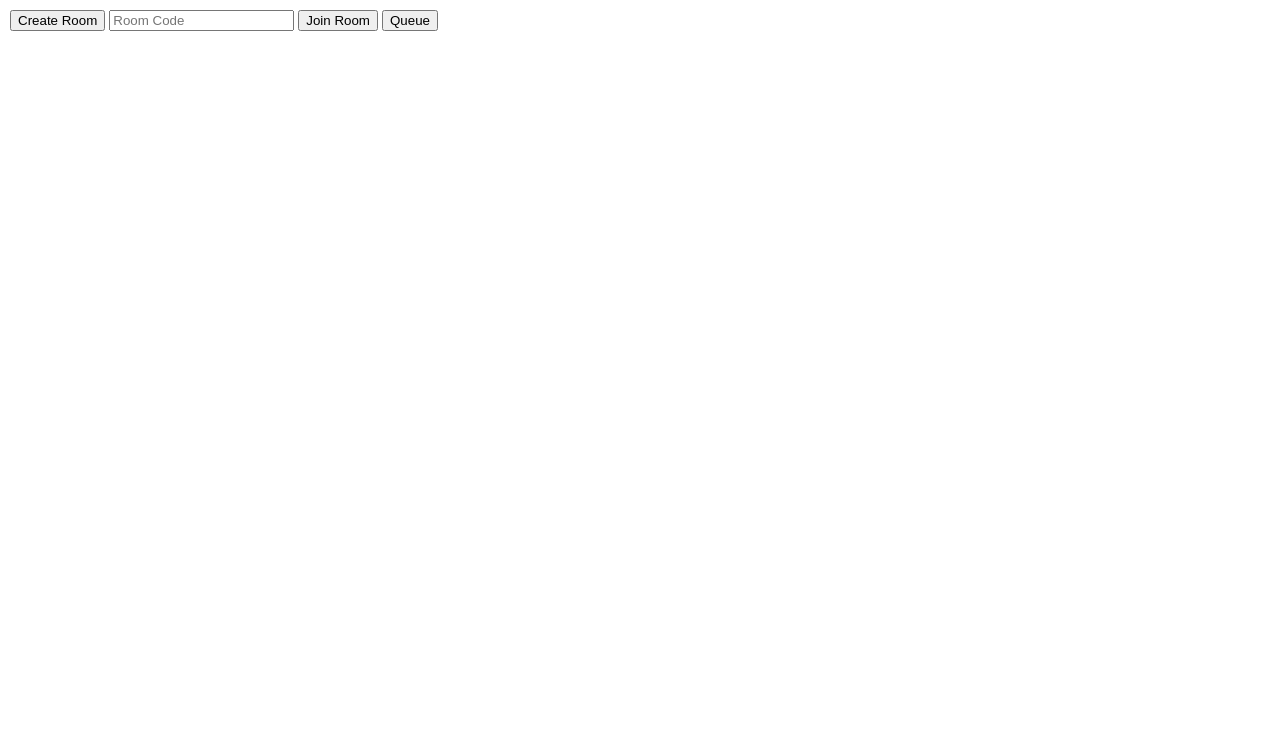
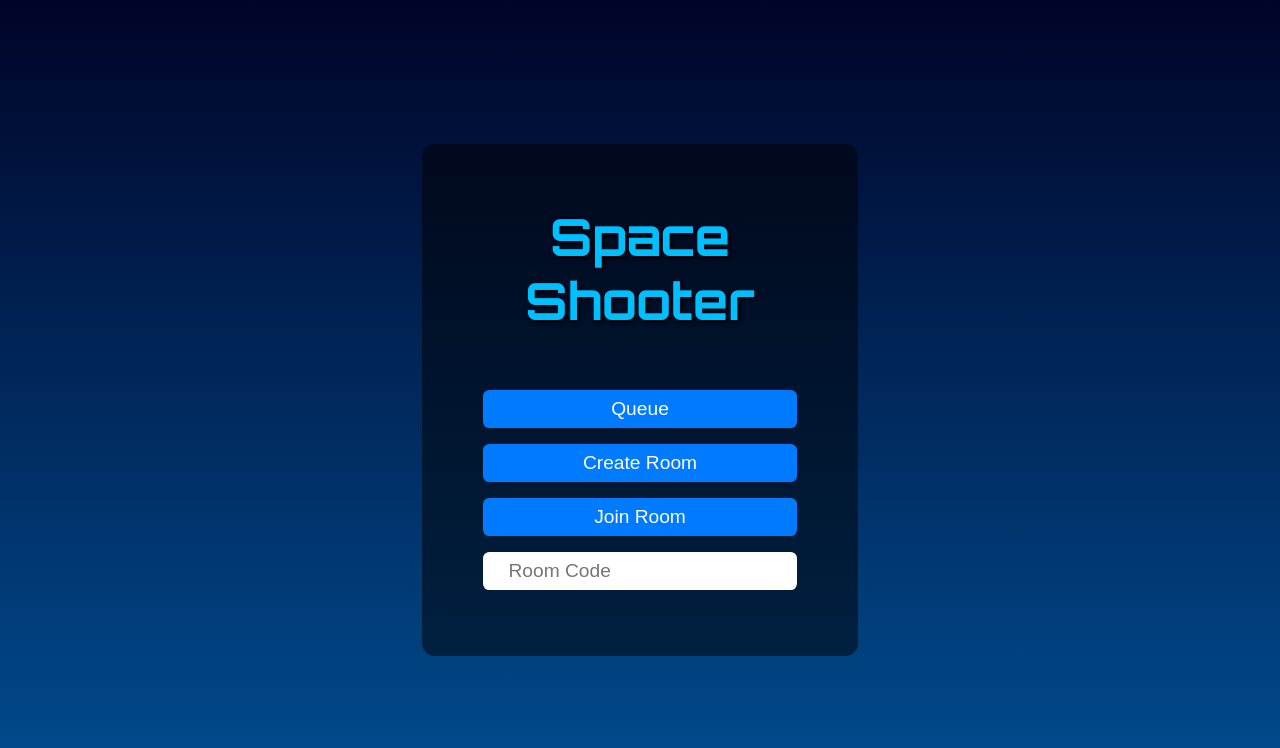
Before and after one commit to Aryan-Vora/SpaceShooter, a website: page public/index.html in a window 1280 px wide. Drawn offline with nearby package versions, Linux system fonts and the light colour scheme; no server answers.

Commit message:
ui changes

```diff
--- a/public/game.js
+++ b/public/game.js
@@ -12,7 +12,8 @@ const player = {
   width: 50,
   height: 50,
   color: "blue",
-  speed: 0,
+  speedX: 0,
+  speedY: 0,
   maxSpeed: 4,
 };
 
@@ -25,7 +26,7 @@ socket.on("roomCreated", (data) => {
   roomCode = data.roomCode;
   playerId = data.playerId;
   document.getElementById("status").innerText = `Room created: ${roomCode}`;
-  hideControls();
+  hideInitialUI();
   initPlayerPosition();
 });
 
@@ -33,7 +34,7 @@ socket.on("roomJoined", (data) => {
   roomCode = data.roomCode;
   playerId = data.playerId;
   document.getElementById("status").innerText = `Joined room: ${roomCode}`;
-  hideControls();
+  hideInitialUI();
   initPlayerPosition();
 });
 
@@ -64,8 +65,10 @@ document.getElementById("queue").addEventListener("click", () => {
   socket.emit("queue");
 });
 
-function hideControls() {
-  document.getElementById("controls").style.display = "none";
+function hideInitialUI() {
+  document.getElementById("container").style.display = "none";
+  canvas.style.display = "block";
+  document.body.style.background = "#000000"; // Change background to black
 }
 
 function initPlayerPosition() {
@@ -82,7 +85,7 @@ function draw() {
     const isCurrentPlayer = id === playerId;
 
     let drawX = p.x;
-    let drawY = isCurrentPlayer ? canvas.height - p.height : 0;
+    let drawY = isCurrentPlayer ? canvas.height - p.height - 10 : 10; // Ensure opponent is at the top
 
     ctx.fillStyle = p.color;
     ctx.fillRect(drawX, drawY, p.width, p.height);
@@ -91,21 +94,35 @@ function draw() {
 
 function updatePlayer() {
   if (keys["ArrowLeft"] || keys["a"] || keys["A"]) {
-    player.speed = -player.maxSpeed;
+    player.speedX = -player.maxSpeed;
   } else if (keys["ArrowRight"] || keys["d"] || keys["D"]) {
-    player.speed = player.maxSpeed;
+    player.speedX = player.maxSpeed;
   } else {
-    player.speed = 0;
+    player.speedX = 0;
   }
 
-  player.x += player.speed;
+  if (keys["ArrowUp"] || keys["w"] || keys["W"]) {
+    player.speedY = -player.maxSpeed;
+  } else if (keys["ArrowDown"] || keys["s"] || keys["S"]) {
+    player.speedY = player.maxSpeed;
+  } else {
+    player.speedY = 0;
+  }
 
+  player.x += player.speedX;
+  player.y += player.speedY;
+
+  // Constrain player to screen boundaries
   if (player.x < 0) player.x = 0;
   if (player.x + player.width > canvas.width)
     player.x = canvas.width - player.width;
+  if (player.y < canvas.height - canvas.height * 0.2)
+    player.y = canvas.height - canvas.height * 0.2;
+  if (player.y + player.height > canvas.height)
+    player.y = canvas.height - player.height;
 
   if (roomCode) {
-    socket.emit("move", {roomCode, x: player.x});
+    socket.emit("move", {roomCode, x: player.x, y: player.y});
   }
 }
 
--- a/public/index.html
+++ b/public/index.html
@@ -4,29 +4,24 @@
     <meta charset="UTF-8" />
     <meta name="viewport" content="width=device-width, initial-scale=1.0" />
     <title>Multiplayer Space Shooter</title>
-    <style>
-      body {
-        margin: 0;
-        overflow: hidden;
-      }
-      canvas {
-        display: block;
-      }
-      #controls {
-        position: absolute;
-        top: 10px;
-        left: 10px;
-        z-index: 10;
-      }
-    </style>
+    <link
+      href="https://fonts.googleapis.com/css2?family=Orbitron:wght@400;700&display=swap"
+      rel="stylesheet"
+    />
+    <link rel="stylesheet" href="styles.css" />
   </head>
   <body>
-    <div id="controls">
-      <button id="createRoom">Create Room</button>
-      <input type="text" id="roomCode" placeholder="Room Code" />
-      <button id="joinRoom">Join Room</button>
-      <button id="queue">Queue</button>
-      <p id="status"></p>
+    <div id="container">
+      <div id="logo-container">
+        <h1 id="logo-text">Space Shooter</h1>
+      </div>
+      <div id="controls">
+        <button id="queue">Queue</button>
+        <button id="createRoom">Create Room</button>
+        <button id="joinRoom">Join Room</button>
+        <input type="text" id="roomCode" placeholder="Room Code" />
+        <p id="status"></p>
+      </div>
     </div>
     <canvas id="gameCanvas"></canvas>
     <script src="/socket.io/socket.io.js"></script>
--- /dev/null
+++ b/public/styles.css
@@ -0,0 +1,74 @@
+body {
+  margin: 0;
+  overflow: hidden;
+  font-family: "Arial", sans-serif;
+  background: linear-gradient(180deg, #000428, #004e92);
+  color: white;
+  display: flex;
+  justify-content: center;
+  align-items: center;
+  height: 100vh;
+}
+
+#container {
+  display: flex;
+  flex-direction: column;
+  align-items: center;
+  text-align: center;
+  background: rgba(0, 0, 0, 0.5); /* Dark overlay for better text visibility */
+  padding: 2vw;
+  border-radius: 1vw;
+  width: 30vw;
+}
+
+#logo-container {
+  margin-bottom: 2vh;
+}
+
+#logo-text {
+  font-size: 4vw;
+  color: #00bfff;
+  text-shadow: 2px 2px 4px #000000;
+  font-family: "Orbitron", sans-serif; /* Futuristic font */
+}
+
+#controls {
+  display: flex;
+  flex-direction: column;
+  align-items: center;
+}
+
+#controls input,
+#controls button {
+  margin: 1vh;
+  padding: 1vh 2vw;
+  font-size: 1.5vw;
+  border-radius: 0.5vw;
+  border: none;
+  outline: none;
+  width: 100%; /* Make all buttons and input the same width */
+  box-sizing: border-box;
+}
+
+#controls input {
+  width: 100%; /* Ensure the input field is the same width as buttons */
+}
+
+#controls button {
+  background-color: #007bff;
+  color: white;
+  cursor: pointer;
+  transition: background-color 0.3s;
+}
+
+#controls button:hover {
+  background-color: #0056b3;
+}
+
+canvas {
+  display: none;
+}
+
+.hidden {
+  display: none;
+}
```
